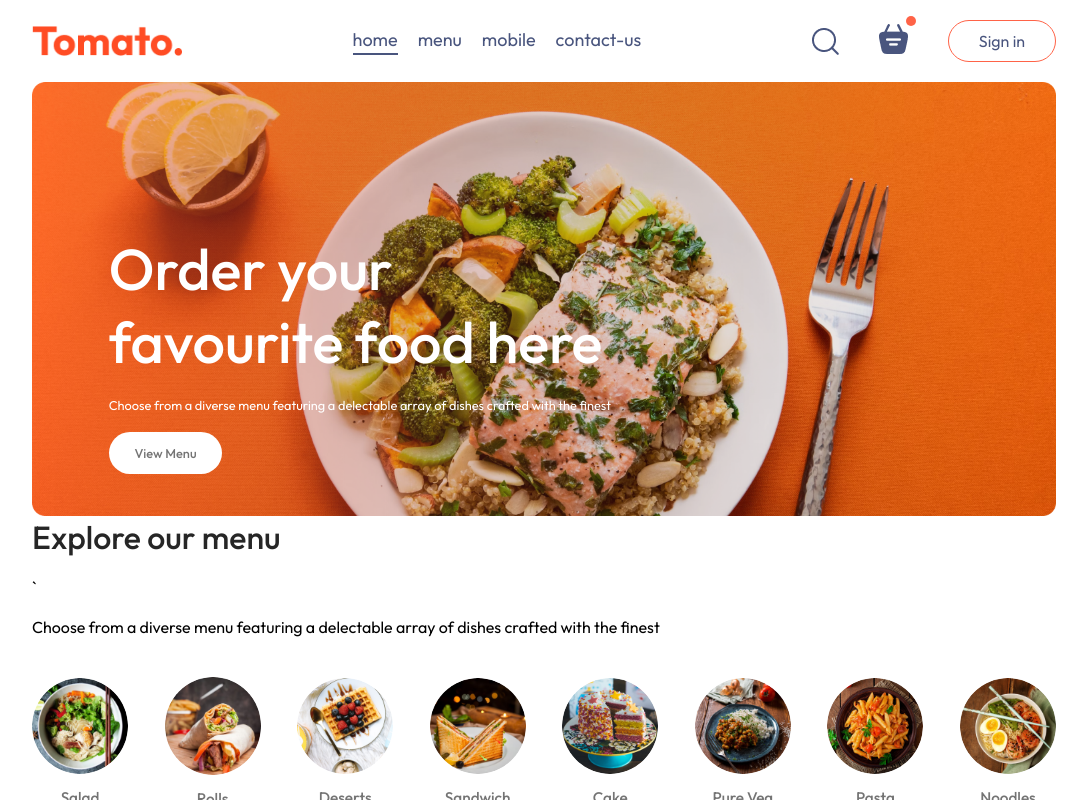
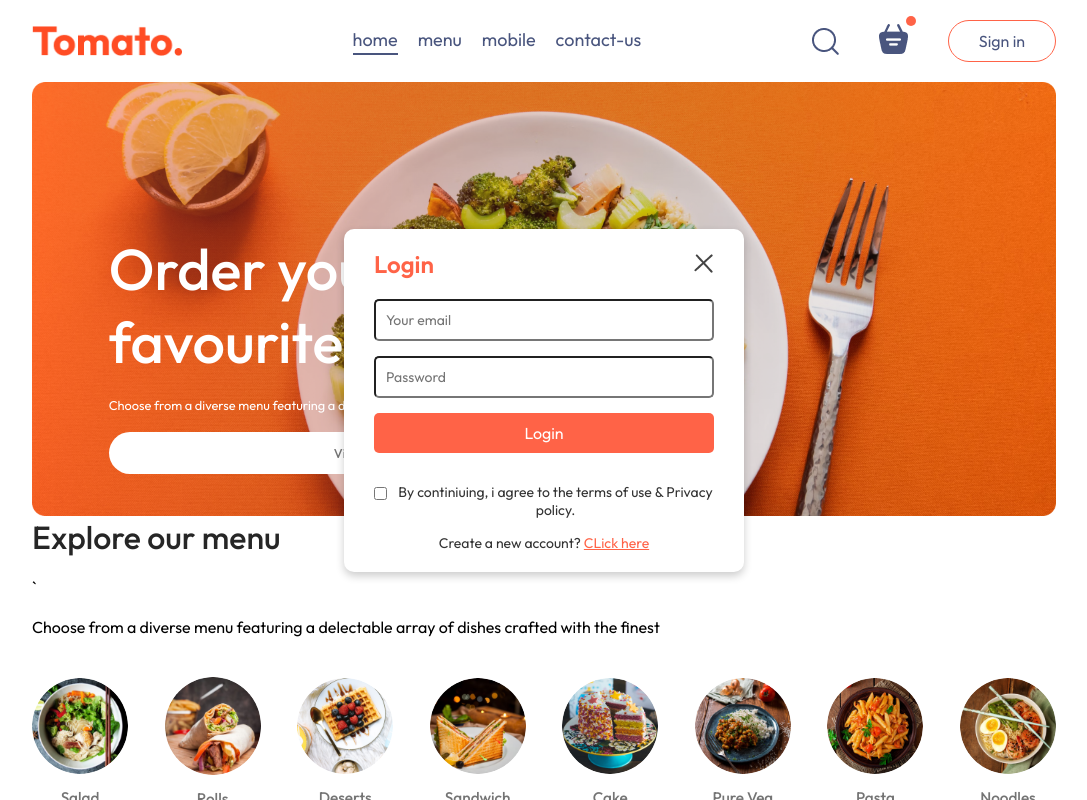
Before and after one commit to TrinhThinh2004/Food-Delivery, a React (Vite) app in the folder frontend/: page / in a window 1280 px wide. Both pictures are taken after a click on the button "Sign in". Shown: the top 800 px of the page, without its empty margins (96-1183 px from the left). Built offline with nearby package versions, Linux system fonts and the light colour scheme.

Commit message:
build login

```diff
--- a/frontend/src/App.jsx
+++ b/frontend/src/App.jsx
@@ -1,15 +1,18 @@
-import React from "react";
+import React, { useState } from "react";
 import Navbar from "./components/Navbar/Navbar";
 import { Route, Routes } from "react-router-dom";
 import Home from "./pages/Home/Home";
 import Cart from "./pages/Cart/Cart";
 import PlaceOrder from "./pages/PlaceOrder/PlaceOrder";
 import Footer from "./Footer/Footer";
+import Login from "./components/Login/Login";
 const App = () => {
+  const [showLogin, setShowLogin] = useState(false);
   return (
   <>
+  {showLogin? <Login setShowLogin={setShowLogin} /> : <></>}
   <div className="app">
-    <Navbar/>
+    <Navbar setShowLogin={setShowLogin}/>
     <Routes>
       <Route path="/" element={<Home/>} />
       <Route path="/cart" element={<Cart/>} />
--- /dev/null
+++ b/frontend/src/components/Login/Login.css
@@ -0,0 +1,94 @@
+.login {
+    position: fixed;
+    top: 0;
+    left: 0;
+    width: 100vw;
+    height: 100vh;
+    display: flex;
+    justify-content: center;
+    align-items: center;
+    z-index: 1000;
+}
+
+.login-container {
+    background-color: #fff;
+    padding: 20px 30px;
+    border-radius: 10px;
+    box-shadow: 0 4px 8px rgba(0, 0, 0, 0.2);
+    width: 400px;
+    max-width: 90%;
+    text-align: center;
+}
+
+.login-title {
+    display: flex;
+    justify-content: space-between;
+    align-items: center;
+    margin-bottom: 20px;
+}
+
+.login-title h2 {
+    font-size: 24px;
+    font-weight: 600;
+    color: tomato;
+}
+
+.login-title img {
+    width: 20px;
+    height: 20px;
+    cursor: pointer;
+}
+
+.login-inputs input {
+    width: 100%;
+    padding: 10px;
+    margin-bottom: 15px;
+    border-radius: 5px;
+    font-size: 14px;
+}
+
+
+
+button {
+    width: 100%;
+    padding: 10px;
+    background-color: tomato;
+    color: #fff;
+    border: none;
+    border-radius: 5px;
+    font-size: 16px;
+    cursor: pointer;
+    transition: background-color 0.3s ease;
+}
+
+button:hover {
+    background-color: #e04e4e;
+}
+
+.login-condition {
+    display: flex;
+    align-items: center;
+    margin-top: 15px;
+    font-size: 12px;
+    color: #666;
+}
+
+.login-condition input {
+    margin-right: 10px;
+}
+
+.login p {
+    margin-top: 15px;
+    font-size: 14px;
+    color: #333;
+}
+
+.login p span {
+    color: tomato;
+    cursor: pointer;
+    text-decoration: underline;
+}
+
+.login p span:hover {
+    color: #e04e4e;
+}
--- /dev/null
+++ b/frontend/src/components/Login/Login.jsx
@@ -0,0 +1,34 @@
+import React, { useState } from "react";
+import "./Login.css";
+import { assets } from "../../assets/assets";
+const Login = ({setShowLogin}) => {
+  const [currState, setCurrState] = useState("Login");
+  return (
+    <div className="login">
+      <form className="login-container">
+        <div className="login-title">
+          <h2>{currState}</h2>
+          <img onClick={()=>setShowLogin(false)} src={assets.cross_icon} alt="" />
+        </div>
+        <div className="login-inputs">
+            {currState==="Login" ? <></> :<input type="text" placeholder="Your name" required />}
+
+          <input type="email" placeholder="Your email" required />
+          <input type="password" placeholder="Password" required />
+        </div>
+        <button>{currState==="Sign Up"?"Create Account" :"Login"}</button>
+        <div className="login-condition">
+          <input type="checkbox"  required/>
+          <p>By continiuing, i agree to the terms of use  & Privacy policy.</p>
+        </div>
+        {currState==="Login"
+        ?<p>Create a new account?  <span onClick={()=>setCurrState("Sign Up")}>CLick here</span></p>:
+        <p>Already have an account? <span onClick={()=>setCurrState("Login")}>Login here</span></p>}
+
+
+      </form>
+    </div>
+  );
+};
+
+export default Login;
--- a/frontend/src/components/Navbar/Navbar.jsx
+++ b/frontend/src/components/Navbar/Navbar.jsx
@@ -2,7 +2,7 @@
 import "./Navbar.css";
 import { assets } from "../../assets/assets";
 import { Link } from "react-router-dom";
-const Navbar = () => {
+const Navbar = ({setShowLogin}) => {
     const [menu, setMenu] = useState("home");
     return (
     <div className="navbar">
@@ -19,7 +19,9 @@
           <img src={assets.basket_icon} alt="" />
           <div className="dot"></div>
         </div>
-        <button>Sign in</button>
+        <button onClick={()=>{setShowLogin(true)
+
+        }}>Sign in</button>
       </div>
     </div>
   );
```
